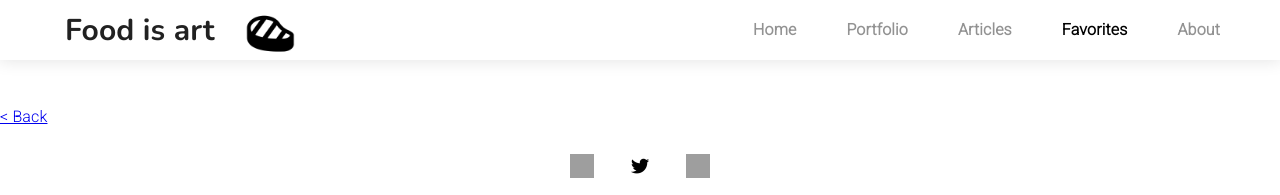
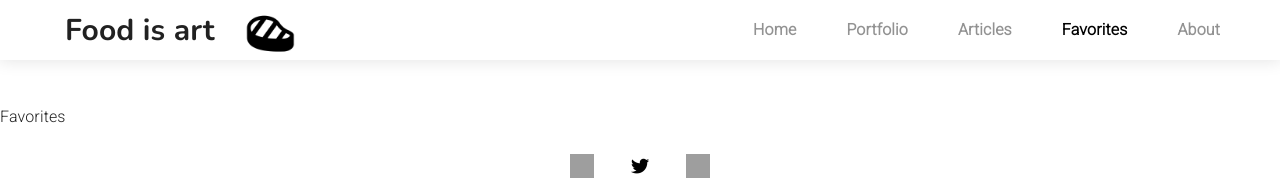
Before and after one commit to NikitOS-1/food-blog, a React (Create React App) app: page /favorites in a window 1280 px wide. Shown: the top 195 px of the page. Built offline with nearby package versions, Linux system fonts and the light colour scheme; grey boxes are pictures that could not be loaded.

Commit message:
delete like system

```diff
--- a/src/componets/ArticalItem/ArticalItem.tsx
+++ b/src/componets/ArticalItem/ArticalItem.tsx
@@ -9,8 +9,6 @@ type Props = {
   title: string;
   description: string;
   getId?: any;
-  updateLikeArtical?: any;
-  addToFavoriteArt?: any;
 };
 
 const ArticalItem = ({
@@ -20,8 +18,6 @@ const ArticalItem = ({
   title,
   description,
   getId,
-  updateLikeArtical,
-  addToFavoriteArt,
 }: Props) => {
   const [countLike, setCountLike] = useState<number>(0);
 
@@ -56,8 +52,6 @@ const ArticalItem = ({
     } else {
       setIsLike(true);
       setCountLike((prevState: number) => prevState + 1);
-      updateLikeArtical(id);
-      addToFavoriteArt();
     }
   };
   return (
--- a/src/container/Main/Main.tsx
+++ b/src/container/Main/Main.tsx
@@ -29,19 +29,6 @@ const Main = ({ articalsState }: Props) => {
   };
 
   // -------------LIKES SYSTEM FOR COMPONENTS AND PAGE FAVORITES-----------------
-  const [likeArtical, setLikeArtical] = useState<number>();
-  const updateLikeArtical = (id: number) => {
-    setLikeArtical(id);
-  };
-  const itIsLike = articalsState.filter((articals) =>
-    articals.id === likeArtical ? true : false
-  );
-
-  const [favorite, setFavorite] = useState<any>(itIsLike);
-  const addToFavoriteArt = () => {
-    setFavorite((prevState: any) => [...prevState, itIsLike]);
-  };
-  console.log(Object.keys(favorite).map((i) => [i]));
   return (
     <main className={style.main}>
       <Routes>
@@ -49,14 +36,7 @@ const Main = ({ articalsState }: Props) => {
         <Route path="/portfolio" element={<Portfolio />} />
         <Route
           path="/articles"
-          element={
-            <Articles
-              articalsState={articalsState}
-              getId={getId}
-              updateLikeArtical={updateLikeArtical}
-              addToFavoriteArt={addToFavoriteArt}
-            />
-          }
+          element={<Articles articalsState={articalsState} getId={getId} />}
         />
         <Route
           path={`/articles/${currentId}`}
@@ -79,10 +59,7 @@ const Main = ({ articalsState }: Props) => {
           path="/articles/desserts"
           element={<Desserts articalsState={articalsState} getId={getId} />}
         />
-        <Route
-          path="/favorites"
-          element={<Favorites likeArtical={likeArtical} favorite={favorite} />}
-        />
+        <Route path="/favorites" element={<Favorites />} />
         <Route path="/about" element={<About />} />
       </Routes>
     </main>
--- a/src/pages/Articals/Articles.tsx
+++ b/src/pages/Articals/Articles.tsx
@@ -11,16 +11,9 @@ type Props = {
     description: string;
   }[];
   getId: (id: number) => void;
-  updateLikeArtical?: any;
-  addToFavoriteArt: any;
 };
 
-const Articals = ({
-  articalsState,
-  getId,
-  updateLikeArtical,
-  addToFavoriteArt,
-}: Props) => {
+const Articals = ({ articalsState, getId }: Props) => {
   return (
     <div className={style.items}>
       {articalsState.map(
@@ -33,8 +26,6 @@ const Articals = ({
             title={title}
             description={description}
             getId={getId}
-            updateLikeArtical={updateLikeArtical}
-            addToFavoriteArt={addToFavoriteArt}
           />
         )
       )}
--- a/src/pages/Favorites/Favorites.tsx
+++ b/src/pages/Favorites/Favorites.tsx
@@ -4,29 +4,12 @@ import ArticalItem from "../../componets/ArticalItem/ArticalItem";
 import { ArticalsProps } from "../../state/articalsArray";
 import style from "./Favorites.module.scss";
 
-type Props = {
-  favorite: {
-    id: number;
-    category: string;
-    image: string;
-    title: string;
-    description: string;
-  }[];
-  likeArtical?: number;
-};
-const Favorites = ({ favorite }: Props) => {
-  // const itIsLike = articalsState.filter((articals) =>
-  //   articals.id === likeArtical ? true : false
-  // );
-  // const [favorite, setFavorite] = useState<any>(itIsLike);
-
-  // const addToFavoriteArt = () => {
-  //   setFavorite((prevState: any) => [...prevState, itIsLike]);
-  // };
-
+type Props = {};
+const Favorites = ({}: Props) => {
   return (
     <>
-      <div className={style.btnBack}>
+      <div>Favorites</div>
+      {/* <div className={style.btnBack}>
         <Link to="/articles">{"< Back"}</Link>
       </div>
       <div className={style.items}>
@@ -41,7 +24,7 @@ const Favorites = ({ favorite }: Props) => {
             />
           )
         )}
-      </div>
+      </div> */}
     </>
   );
 };
```
